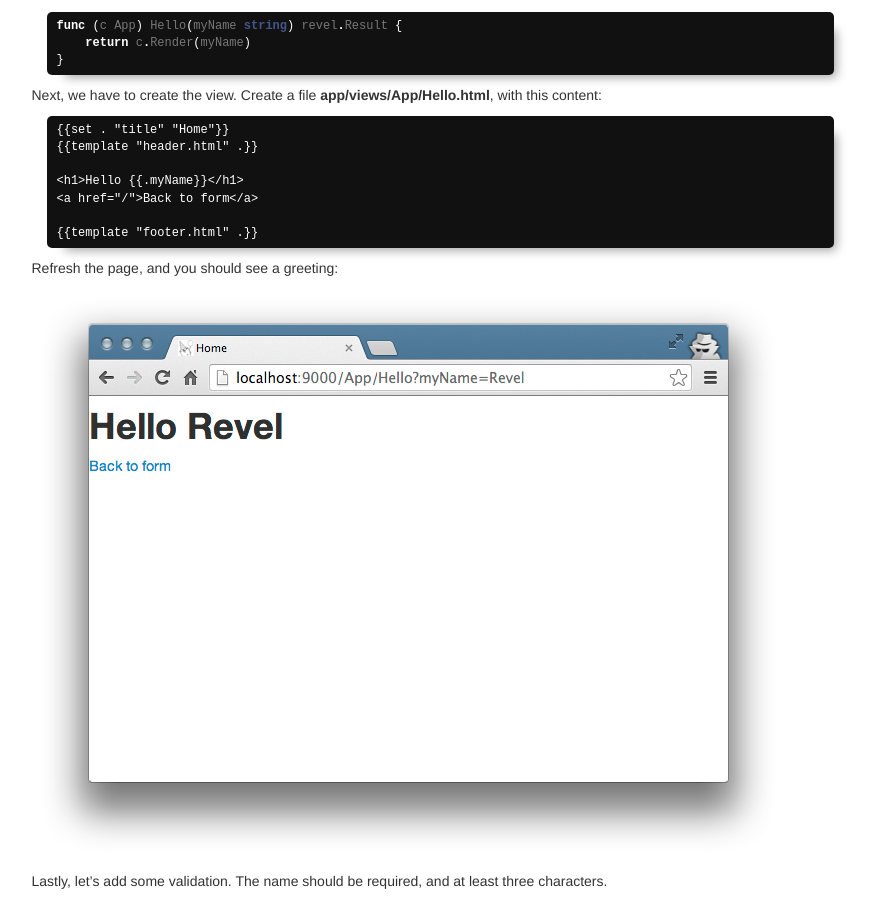
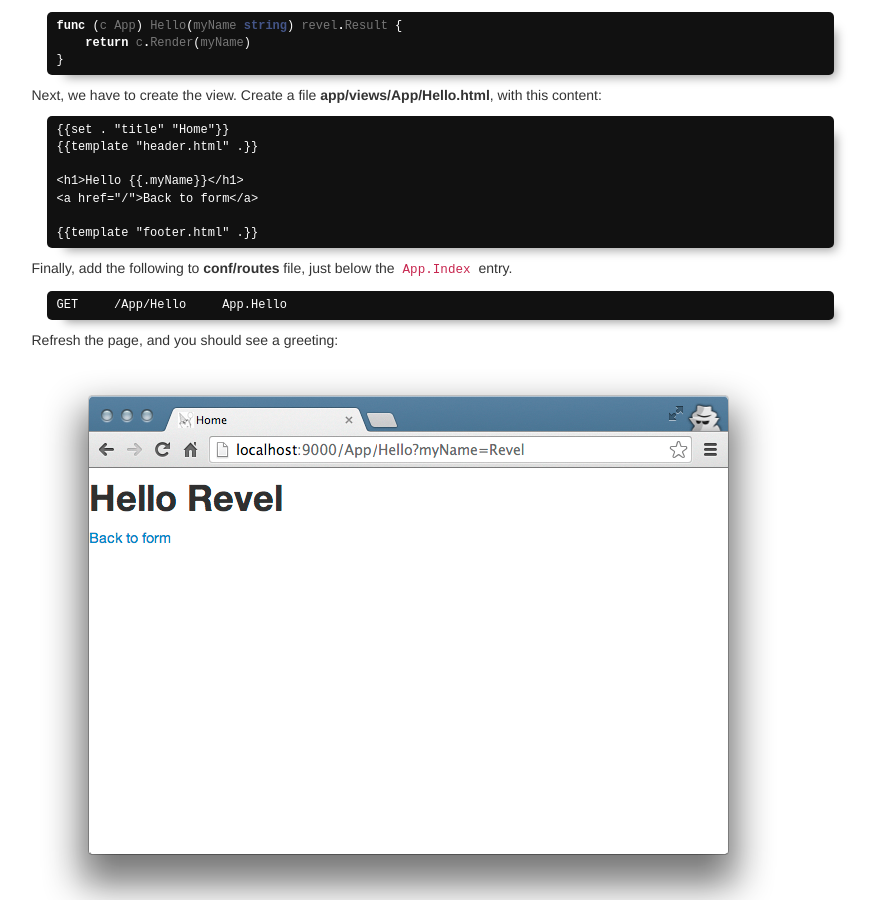
Before and after one commit to revel/revel.github.io, a Jekyll site: the page built from tutorial/firstapp.md, in a window 1280 px wide and 900 px high, scrolled down 1888 px. Shown: the whole window, without its empty margins (346-1219 px from the left). Built offline with Jekyll 4.4.1, drawn with Linux system fonts in a browser that asks for light colours; nearby versions of some CDN libraries.

Commit message:
Add conf/routes step to HelloWorld tutorial

```diff
--- a/tutorial/firstapp.md
+++ b/tutorial/firstapp.md
@@ -42,6 +42,13 @@ Next, we have to create the view.  Create a file
 <a href="/">Back to form</a>
 
 {{template "footer.html" .}}
+{% endraw %}{% endcapture %}
+{% highlight htmldjango %}{{ex}}{% endhighlight %}
+
+Finally, add the following to **conf/routes** file, just below the `App.Index` entry.
+
+{% capture ex %}{% raw %}
+GET     /App/Hello     App.Hello
 {% endraw %}{% endcapture %}
 {% highlight htmldjango %}{{ex}}{% endhighlight %}
 
```
